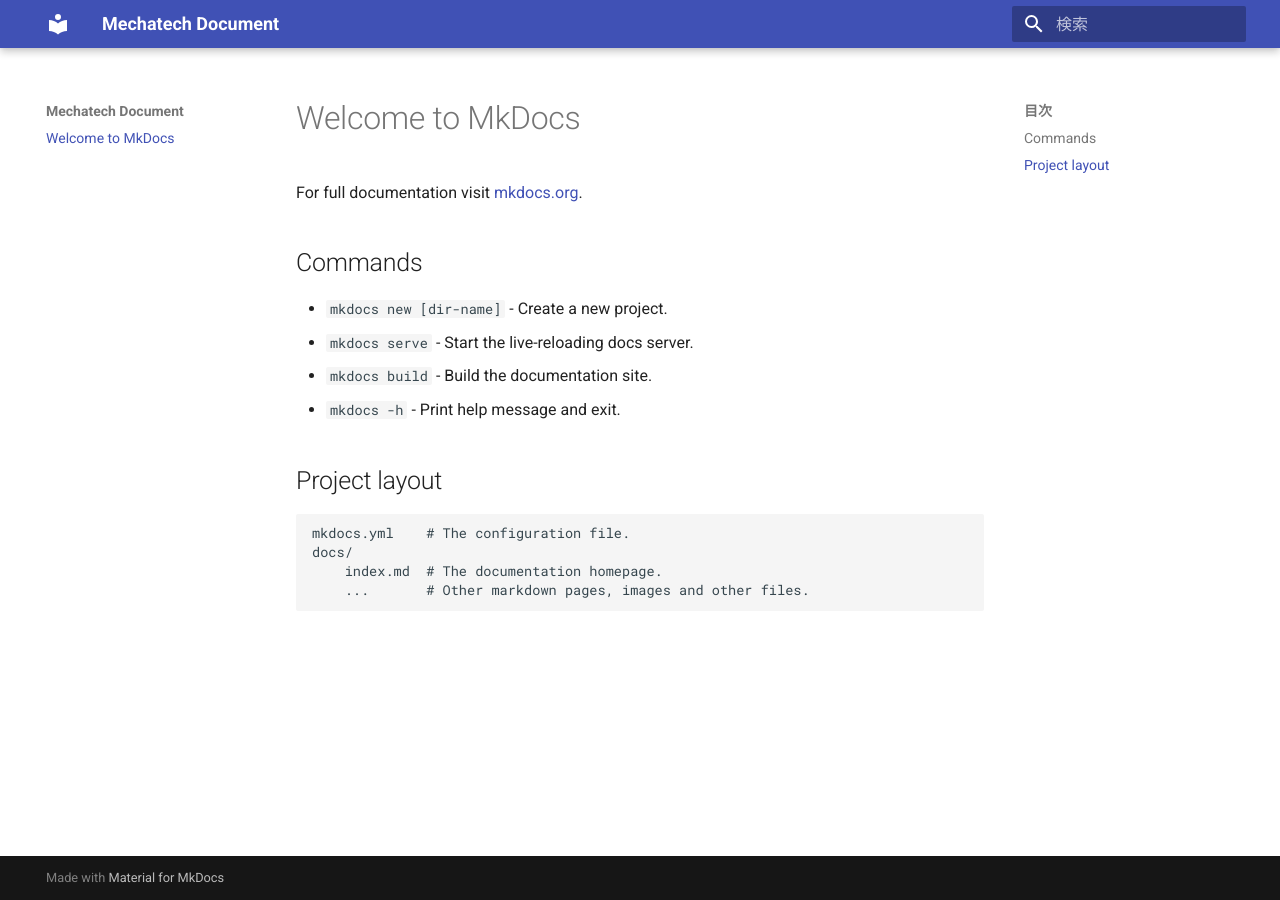
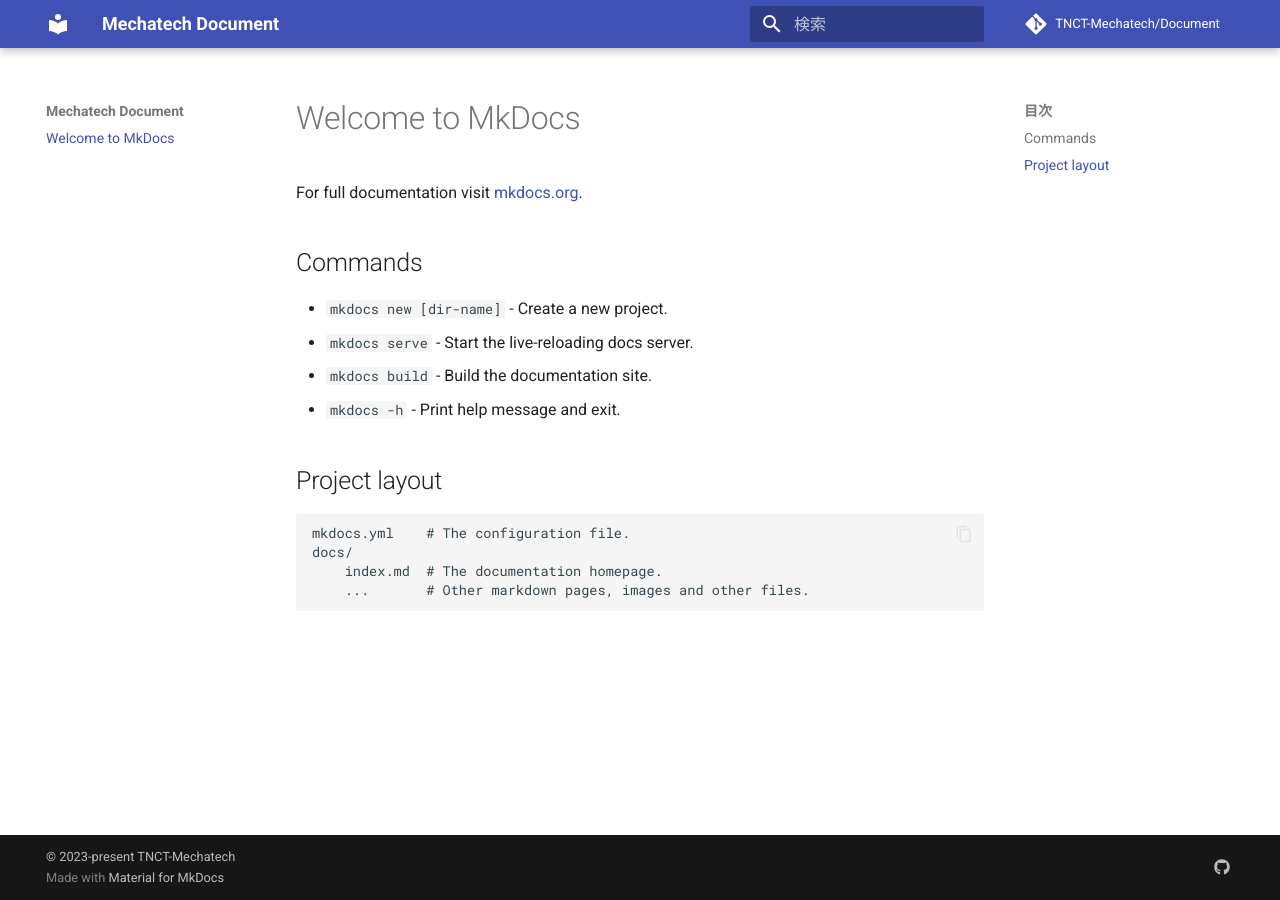
Before and after one commit to TNCT-Mechatech/Document, an MkDocs documentation site: the page built from docs/index.md, in a window 1280 px wide. Built offline with MkDocs 1.6.1 and Material for MkDocs 9.7.7, drawn with Linux system fonts in a browser that asks for light colours; comment, search, counter and statistics services are not loaded.

Commit message:
feat: additional settings

```diff
--- a/mkdocs.yml
+++ b/mkdocs.yml
@@ -1,4 +1,53 @@
 site_name: Mechatech Document
+copyright: "&copy; 2023-present TNCT-Mechatech"
+repo_url: https://github.com/TNCT-Mechatech/Document
+repo_name: TNCT-Mechatech/Document
+extra:
+  social:
+    - icon: fontawesome/brands/github
+      link: https://github.com/TNCT-Mechatech
 theme:
   name: material
   language: ja
+  features:
+    - navigation.top
+    - content.code.copy
+    - content.code.select
+    - content.code.annotate
+    - content.tabs.link
+extra_javascript:
+  - js/mathjax.js
+  - https://polyfill.io/v3/polyfill.min.js?features=es6
+  - https://cdn.jsdelivr.net/npm/mathjax@3/es5/tex-mml-chtml.js
+markdown_extensions:
+  - pymdownx.arithmatex:
+      generic: true
+  - admonition
+  - pymdownx.details
+  - attr_list
+  - md_in_html
+  - pymdownx.highlight:
+      anchor_linenums: true
+      line_spans: __span
+      pygments_lang_class: true
+  - pymdownx.inlinehilite
+  - pymdownx.snippets
+  - pymdownx.tabbed:
+      alternate_style: true
+  - tables
+  - pymdownx.superfences:
+      custom_fences:
+        - name: mermaid
+          class: mermaid
+          format: !!python/name:pymdownx.superfences.fence_code_format
+  - pymdownx.critic
+  - pymdownx.caret
+  - pymdownx.keys
+  - pymdownx.mark
+  - pymdownx.tilde
+  - pymdownx.emoji:
+      emoji_index: !!python/name:material.extensions.emoji.twemoji
+      emoji_generator: !!python/name:material.extensions.emoji.to_svg
+  - def_list
+  - pymdownx.tasklist:
+      custom_checkbox: true
```
